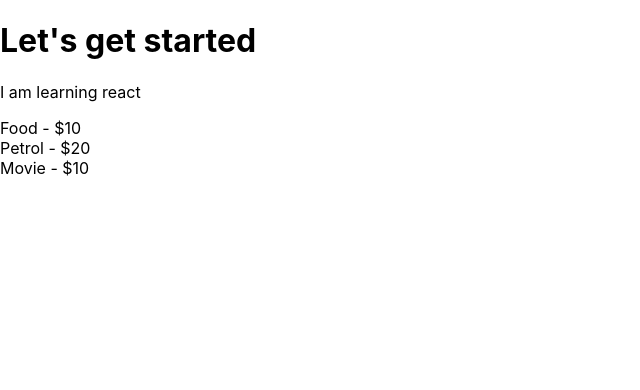
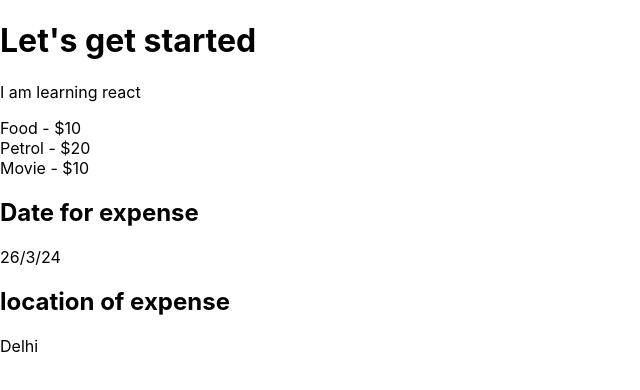
Before and after one commit to chinmaydeolekar/learning_react, a React (Create React App) app in the folder project-one/: page / in a window 1280 px wide. Shown: the top 390 px of the page, without its empty margins (0-640 px from the left). Built offline with nearby package versions, Linux system fonts and the light colour scheme.

Commit message:
used complex JSX to wrap and return multiple div together

```diff
--- a/project-one/src/App.js
+++ b/project-one/src/App.js
@@ -1,4 +1,5 @@
 import ExpenseItem from './components/ExpenseItem'
+import ExpenseItemUsingCmplxJSX from './components/ExpenseItemUsingCmplxJSX'
 
 function App() {
   return (
@@ -6,6 +7,7 @@ function App() {
       <h1>Let's get started</h1>
       <p>I am learning react</p>
       <ExpenseItem></ExpenseItem>
+      <ExpenseItemUsingCmplxJSX></ExpenseItemUsingCmplxJSX>
     </div>
   );
 }
--- /dev/null
+++ b/project-one/src/components/ExpenseItemUsingCmplxJSX.js
@@ -0,0 +1,17 @@
+const ExpenseItemUsingCmplxJSX = () => {
+    return (
+        <div>
+          <div>
+            <h2>Date for expense</h2>
+            <p>26/3/24</p>
+          </div>
+            <h2>location of expense</h2>
+            <p>Delhi</p>
+          <div>
+          </div>
+        </div>
+    );
+}
+
+// note: can use <> </>  too istead of <div> </div> to wrap multiple elements.
+export default ExpenseItemUsingCmplxJSX;
```
